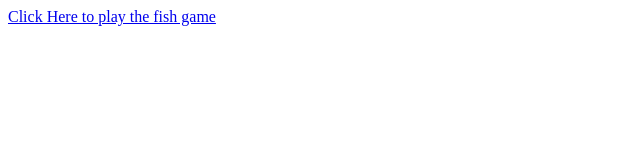
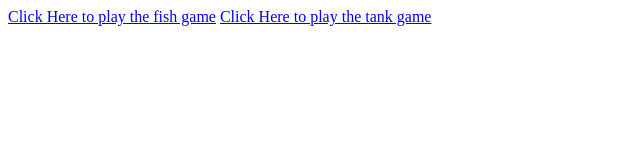
Before and after one commit to Locococo37/Locococo37.github.io, a plain HTML site: page index.html in a window 1280 px wide. Shown: the whole page, without its empty margins (0-640 px from the left). Drawn offline with Linux system fonts and the light colour scheme.

Commit message:
Update index.html

```diff
--- a/index.html
+++ b/index.html
@@ -5,7 +5,7 @@
 
 <body>
 <a href="fish/index.html">Click Here to play the fish game</a>
-
+<a href="Custom/tanks.html">Click Here to play the tank game</a>
 </body>
 
 </html>
```
